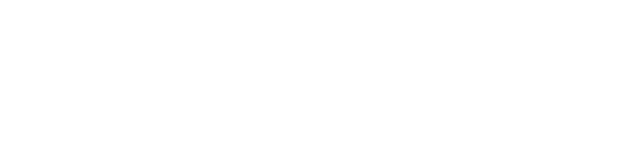
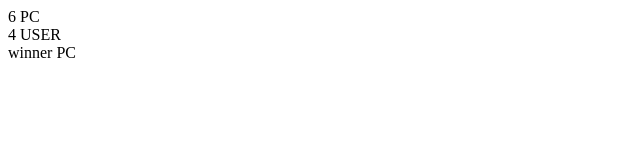
Before and after one commit to grada92/js-mail-dadi, a plain HTML site: page index.html in a window 1280 px wide. Shown: the whole page, without its empty margins (0-640 px from the left). Drawn offline with Linux system fonts and the light colour scheme.

Commit message:
aggiungo condizione per cui i numeri sono uguali

```diff
--- a/index.html
+++ b/index.html
@@ -8,6 +8,8 @@
     <title>Document</title>
 </head>
 <body>
+    <div id="User"></div>
+    <div id="Pc"></div>
     <div id="container"></div>
 
 </body>
--- a/script.js
+++ b/script.js
@@ -1,21 +1,35 @@
 console.log('js ok')
-
+// Creo numeri Random da associare a utente e Pc
 let numberPc = parseInt(Math.random() * 6 + 1);
 console.log(numberPc)
+document.getElementById('User').innerHTML = numberPc + ' PC';
+
 
 let numberUser = parseInt(Math.random() * 6 + 1);
 console.log(numberUser)
+document.getElementById('Pc').innerHTML = numberUser + ' USER';
 
+// Creo un div da appendere al container
 const container = document.getElementById('container')
 
+const solution = document.createElement('div')
+container.append(solution)
+let result
+// Creo Condizione per cui si trova un Vincitore
 
 if (numberUser > numberPc)
 {
-    winner = 'winner User'
-    console.log(winner)
+    result = 'winner User'
+    console.log(result)
+    solution.innerHTML = result
+}
+else if (numberUser == numberPc){
+    result = 'PATTA'
+    console.log(result)
+    solution.innerHTML = result
 }
 else {
-    winner = 'winner PC'
-    console.log(winner)
-
+    result = 'winner PC'
+    console.log(result)
+    solution.innerHTML = result
 }
```
